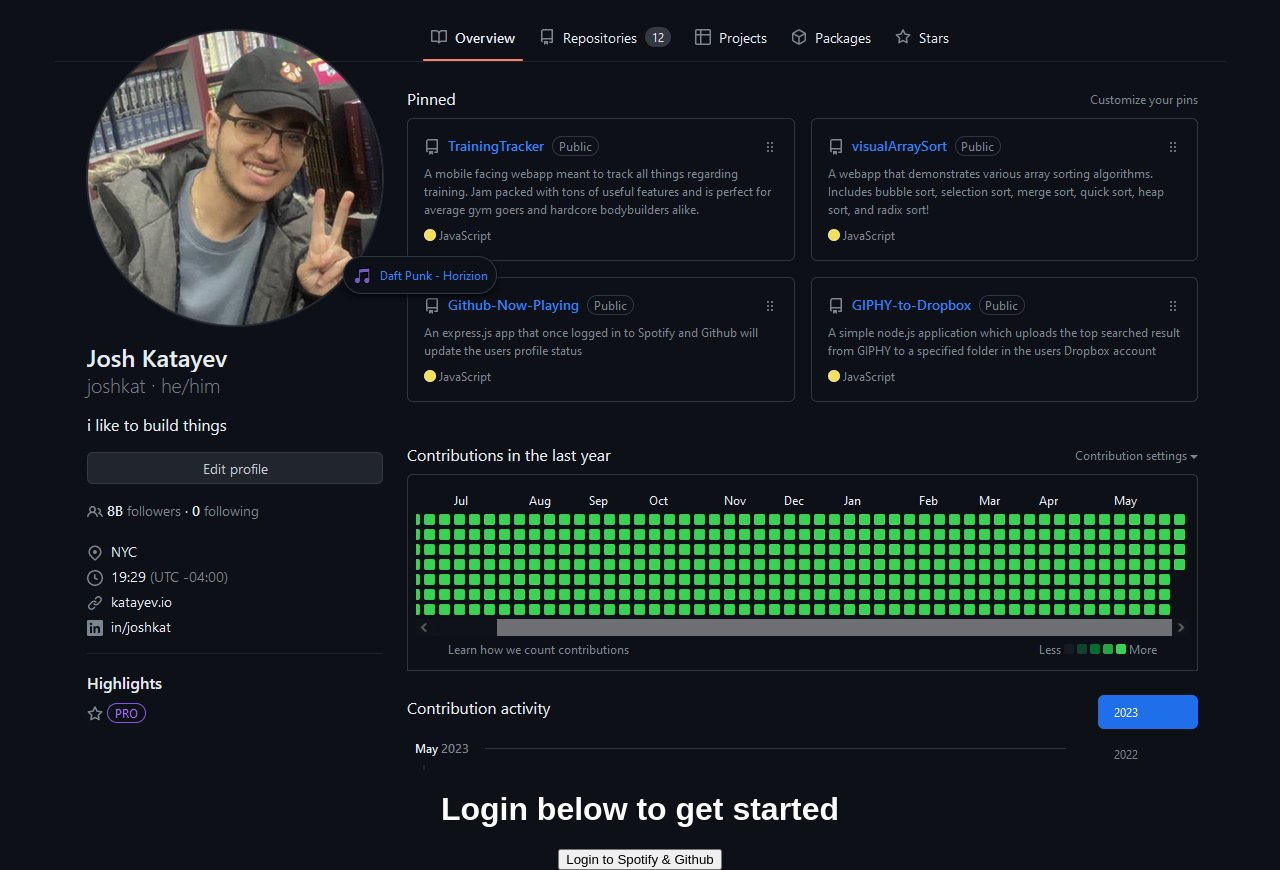
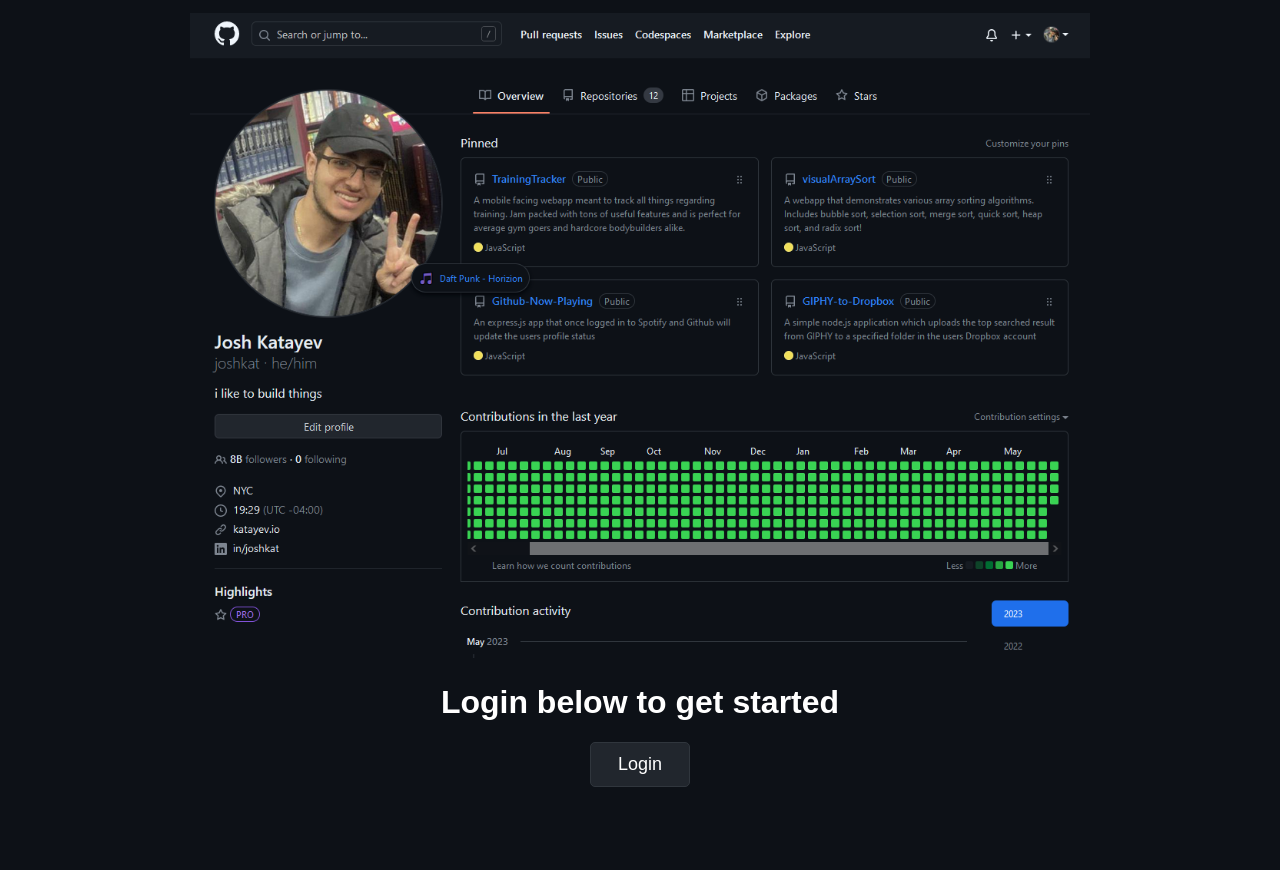
Before and after one commit to joshkat/Github-Now-Playing, a website: page public/index.html in a window 1280 px wide. After the commit the page ends 800 px from the top, so only its background shows below. Drawn offline with Linux system fonts and the light colour scheme.

Commit message:
added styling to homepage

```diff
--- a/public/index.html
+++ b/public/index.html
@@ -8,12 +8,14 @@
     <link rel="stylesheet" href="./styles.css">
 </head>
 <body>
-    <img src="./images/github_example.png" alt="an example of what this app will do">
+    <div class="image-wrapper">
+        <img src="./images/github_example.png" alt="an example of what this app will do">
+    </div>
 
     <h1>Login below to get started</h1>
     <div class="button-holder">
         <form action="/login" method="POST">
-            <input name="Spotify_Login" type="submit" value="Login to Spotify & Github">
+            <input class="login-button" name="Spotify_Login" type="submit" value="Login">
         </form>
     </div>
 </body>
--- a/public/styles.css
+++ b/public/styles.css
@@ -15,3 +15,26 @@
     display: flex;
 
 }
+
+.image-wrapper{
+    max-width: 900px;
+}
+
+img{
+    width: 100%;
+    height: auto; /* Maintain the aspect ratio of the image */
+}
+
+.login-button{
+    font-size: large;
+    border: solid 1px #30363d;
+    border-radius: 5px;
+    background-color: #21262d;
+    color: white;
+    height: 45px;
+    width: 100px;
+}
+
+.login-button:hover{
+    background-color: grey;
+}
```
